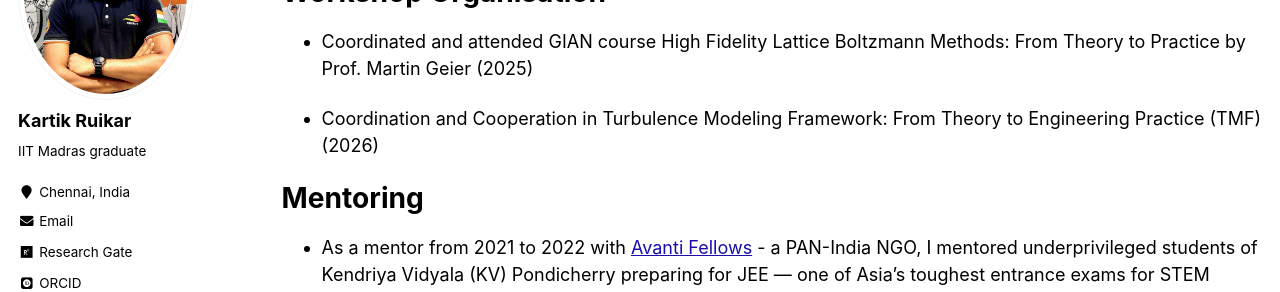
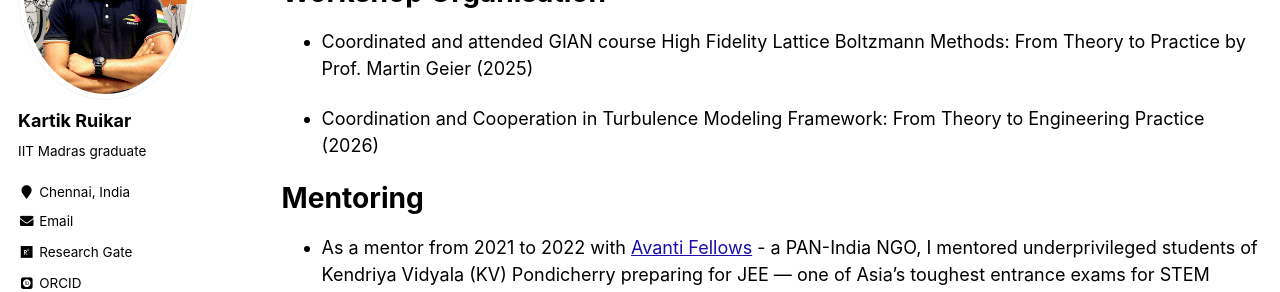
Before and after one commit to Kartik2605/Kartik2605.github.io, a Jekyll site: the page built from _pages/cv.md, in a window 1280 px wide and 900 px high, scrolled down 1909 px. Shown: the part 152-444 px from the top of the window. Built offline with Jekyll 4.4.1, drawn with Linux system fonts in a browser that asks for light colours; some web fonts are replaced.

Commit message:
Changes in the CV

```diff
--- a/_pages/cv.md
+++ b/_pages/cv.md
@@ -107,7 +107,7 @@ redirect_from:
 
 - Coordinated and attended GIAN course High Fidelity Lattice Boltzmann Methods: From Theory to Practice by Prof. Martin Geier (2025)
 
-- Coordination and Cooperation in Turbulence Modeling Framework: From Theory to Engineering Practice (TMF) (2026)
+- Coordination and Cooperation in Turbulence Modeling Framework: From Theory to Engineering Practice (2026)
 
 # Mentoring
 
```
